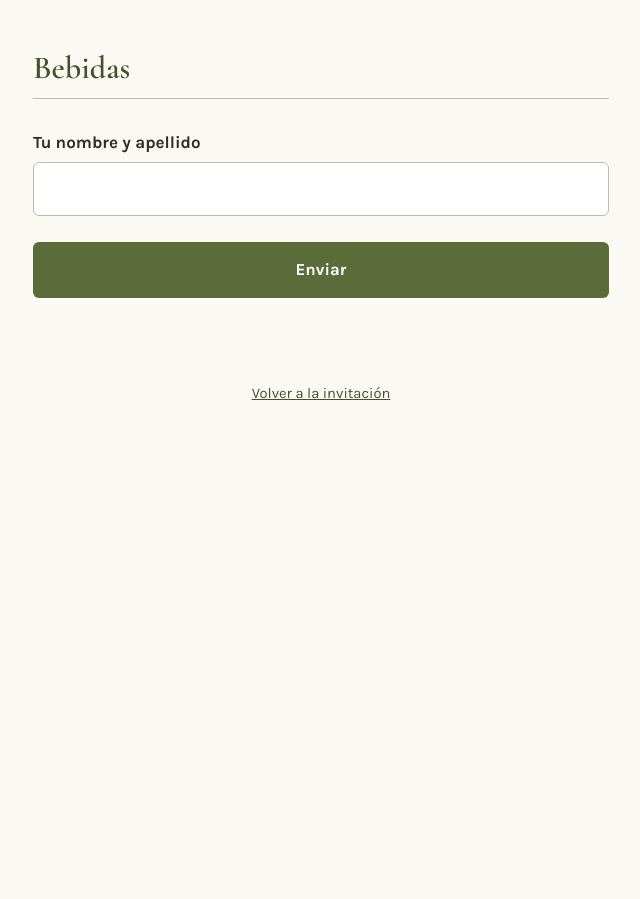
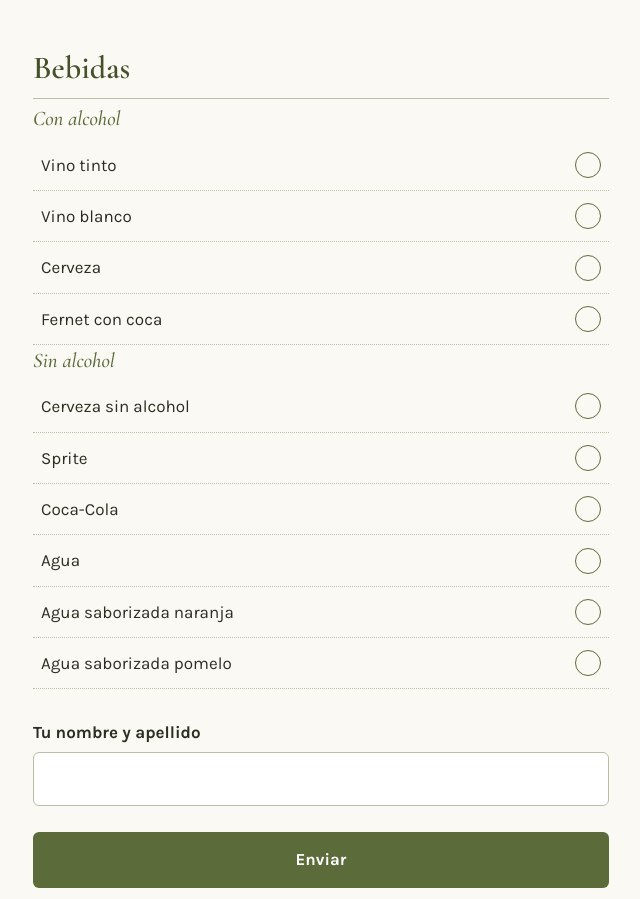
Before and after one commit to elyemanuell/boda-anto-ema, a plain HTML site: page menu.html in a window 1280 px wide. Shown: the part 827-1726 px from the top of the page, without its empty margins (319-959 px from the left). Before the commit the page ends 1313 px from the top, so only its background shows below. Drawn offline with nearby package versions, Linux system fonts and the light colour scheme.

Commit message:
Add fieldsets for alcohol options in menu

```diff
--- a/menu.html
+++ b/menu.html
@@ -88,7 +88,8 @@
   <form id="form" novalidate>
     <input class="hp" type="text" name="web" tabindex="-1" autocomplete="off" aria-hidden="true">
 
-
+    <fieldset><legend>Con alcohol</legend><div id="alc"></div></fieldset>
+    <fieldset><legend>Sin alcohol</legend><div id="sin"></div></fieldset>
 
     <label class="f" for="nombre">Tu nombre y apellido</label>
     <input type="text" id="nombre" maxlength="80" autocomplete="name" required>
```
